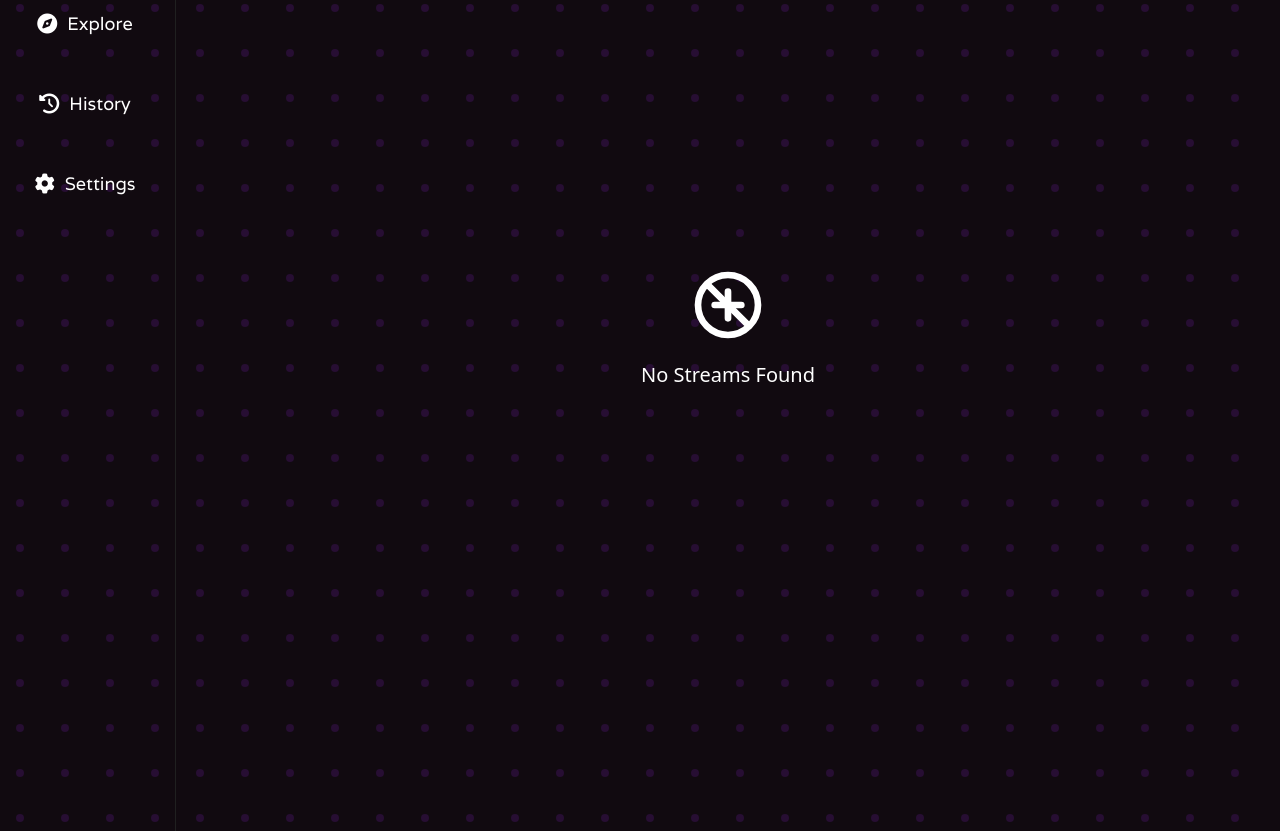
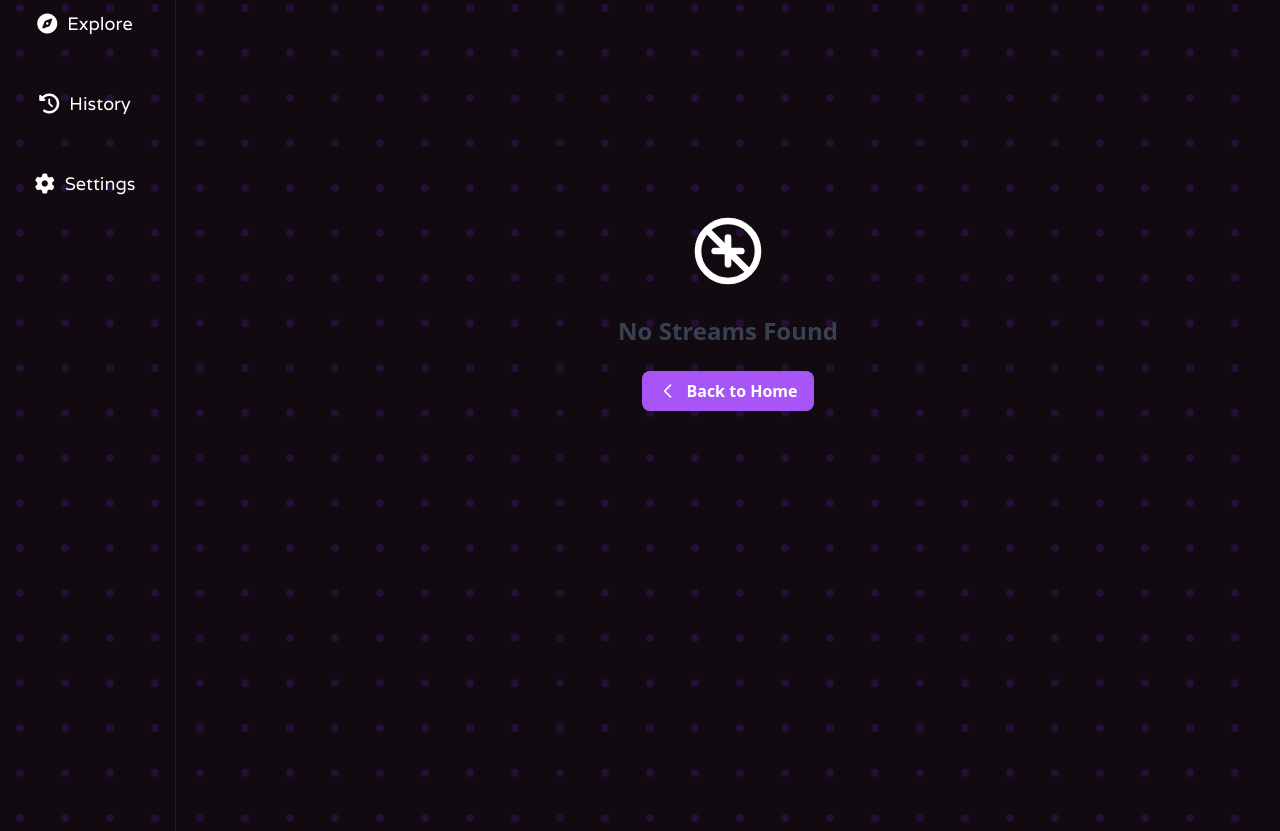
Before and after one commit to TalenMud/HackTV, a Flask app: page /search/1 in a window 1280 px wide. Shown: the part 221-1052 px from the top of the page. Run offline with Flask 3, Linux system fonts and the light colour scheme; some libraries are stand-ins or nearby versions.

Commit message:
Improve No Streams Found Page

```diff
--- a/templates/search.html
+++ b/templates/search.html
@@ -7,12 +7,18 @@
 
 {% block content %}
 <div class="flex flex-col items-center justify-center w-full h-full text-center">
-    <div id="no-results" class="hidden text-center text-gray-400 dark:text-gray-500 text-xl mt-8">
-        <svg class="w-20 h-20 mx-auto mb-4 text-gray-400 dark:text-gray-500" fill="none" stroke="currentColor" viewBox="0 0 24 24" xmlns="http://www.w3.org/2000/svg">
+    <div id="no-results" class="hidden flex flex-col items-center justify-center w-full min-h-[50vh] rounded-lg p-8 text-center">
+        <svg class="w-20 h-20 mx-auto mb-6 text-gray-400 dark:text-gray-500" fill="none" stroke="currentColor" viewBox="0 0 24 24" xmlns="http://www.w3.org/2000/svg">
             <path stroke-linecap="round" stroke-linejoin="round" stroke-width="2" d="M18.364 18.364A9 9 0 005.636 5.636m12.728 12.728A9 9 0 015.636 5.636m12.728 12.728L5.636 5.636"></path>
             <path stroke-linecap="round" stroke-linejoin="round" stroke-width="2" d="M8 12h8m-4-4v8"></path>
         </svg>
-        <p>No Streams Found</p>
+        <h2 class="text-2xl font-semibold text-gray-700 dark:text-gray-200 mb-6">No Streams Found</h2>
+        <button id="back-button" class="flex items-center px-4 py-2 bg-purple-500 text-white font-semibold rounded-lg hover:bg-purple-600 transition-colors duration-200">
+            <svg class="w-5 h-5 mr-2" fill="none" stroke="currentColor" viewBox="0 0 24 24" xmlns="http://www.w3.org/2000/svg">
+                <path stroke-linecap="round" stroke-linejoin="round" stroke-width="2" d="M15 19l-7-7 7-7"></path>
+            </svg>
+            Back to Home
+        </button>
     </div>
 
     <div id="cards-container" class="p-4 grid grid-cols-1 sm:grid-cols-2 lg:grid-cols-3 gap-6 w-full h-auto"></div>
@@ -41,9 +47,9 @@
             .catch(err => {
                 const errorMessage = document.createElement('div');
                 errorMessage.classList.add('text-center', 'text-gray-400', 'dark:text-gray-500', 'text-xl', 'font-semibold', 'col-span-full');
-                errorMessage.textContent = "Error loading streams.";
-                cardsContainer.appendChild(errorMessage);
-            });
+                    errorMessage.textContent = "Error loading streams.";
+                    cardsContainer.appendChild(errorMessage);
+                });
     }
 
     function calculateWordMatchPercentage(title, keywords) {
@@ -67,13 +73,15 @@
 
         if (filteredStreams.length === 0) {
             noResultsMessage.classList.remove('hidden');
+            document.getElementById('back-button').addEventListener('click', () => {
+                window.location.href = '/';
+            });
             cardsContainer.innerHTML = '';
             if (!keywords || keywords.length === 0) {
                 const noStreamsContainer = document.createElement('div');
                 noStreamsContainer.classList.add(
                     'flex', 'flex-col', 'items-center', 'justify-center',
-                    'w-full', 'min-h-[50vh]', 'bg-gray-100', 'dark:bg-gray-800',
-                    'rounded-lg', 'p-8', 'text-center', 'col-span-full'
+                    'w-full', 'min-h-[50vh]', 'rounded-lg', 'p-8', 'text-center', 'col-span-full'
                 );
                 const iconContainer = document.createElement('div');
                 iconContainer.classList.add('mb-6');
@@ -85,15 +93,24 @@
                 `;
                 const messageText = document.createElement('div');
                 messageText.classList.add(
-                    'text-gray-600', 'dark:text-gray-300', 'text-xl',
-                    'font-medium', 'max-w-md'
+                    'text-gray-600', 'dark:text-gray-300', 'text-xl', 'font-medium', 'max-w-md'
                 );
-                messageText.innerHTML = `
-                    <p>No videos or streams available at the moment</p>
-                    <p class="text-base text-gray-500 dark:text-gray-400 mt-2">Please check back later or try refreshing</p>
+                messageText.textContent = "No videos or streams available at the moment";
+                const backButton = document.createElement('button');
+                backButton.id = 'back-button-empty';
+                backButton.classList.add('mt-6', 'flex', 'items-center', 'px-4', 'py-2', 'bg-purple-500', 'text-white', 'font-semibold', 'rounded-lg', 'hover:bg-purple-600', 'transition-colors', 'duration-200');
+                backButton.innerHTML = `
+                    <svg class="w-5 h-5 mr-2" fill="none" stroke="currentColor" viewBox="0 0 24 24" xmlns="http://www.w3.org/2000/svg">
+                        <path stroke-linecap="round" stroke-linejoin="round" stroke-width="2" d="M15 19l-7-7 7-7"></path>
+                    </svg>
+                    Back to Home
                 `;
+                backButton.addEventListener('click', () => {
+                    window.location.href = '/';
+                });
                 noStreamsContainer.appendChild(iconContainer);
                 noStreamsContainer.appendChild(messageText);
+                noStreamsContainer.appendChild(backButton);
                 cardsContainer.appendChild(noStreamsContainer);
             }
             return;
```
